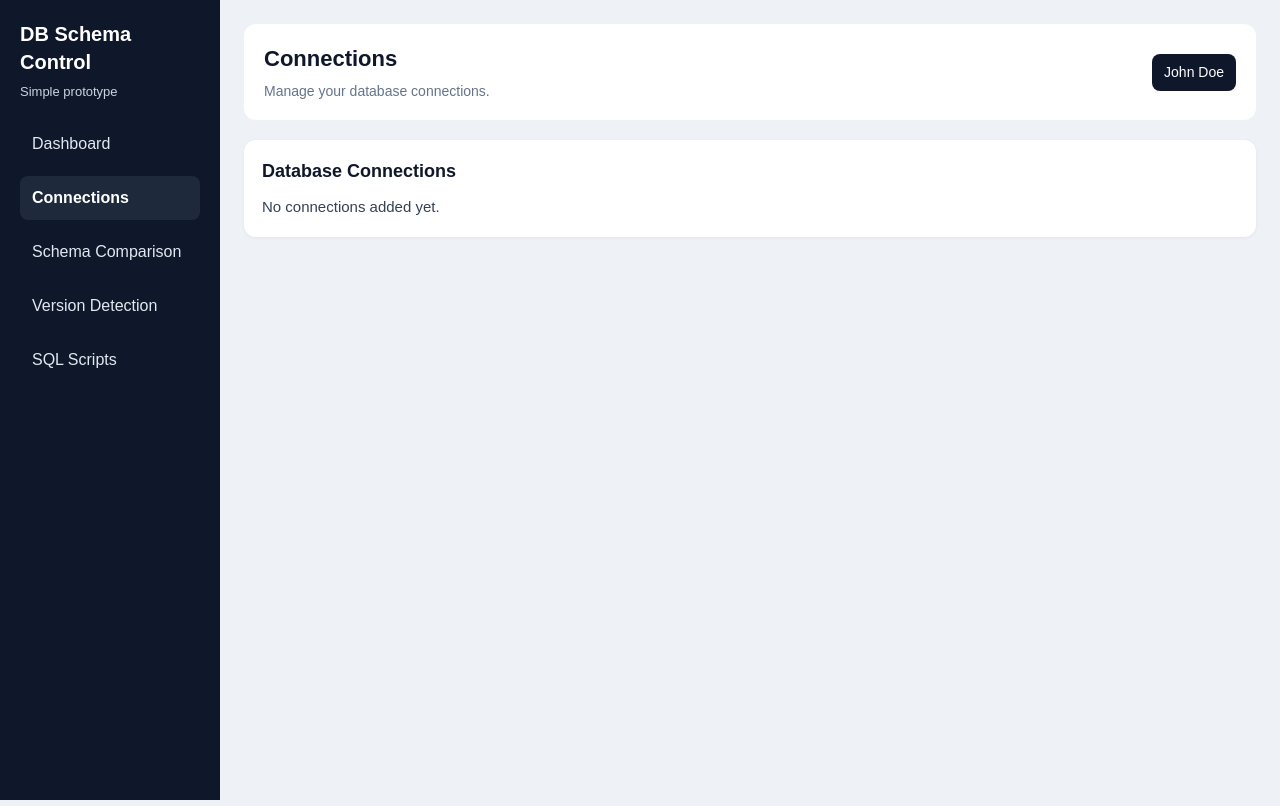
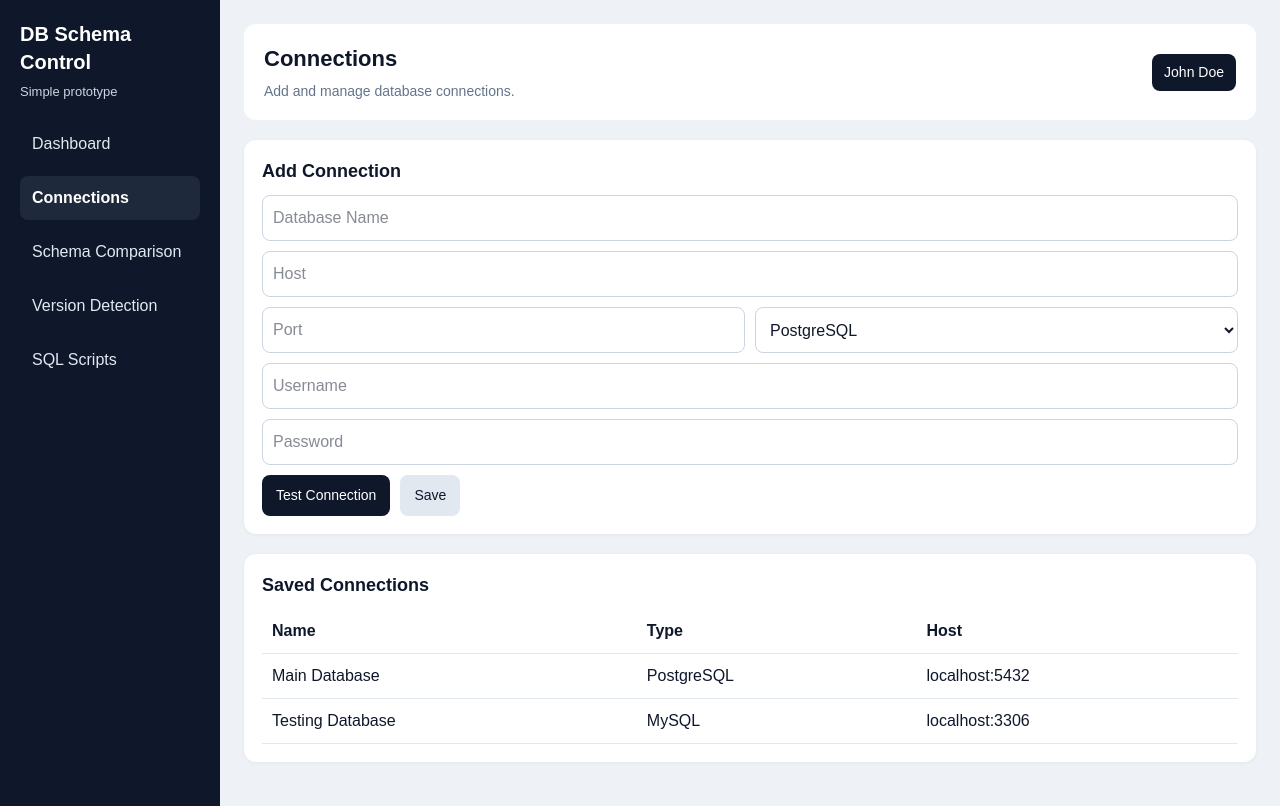
Before and after one commit to UmerNaseer2/FYP, a Next.js app in the folder my-app/: page /connections in a window 1280 px wide. Built offline with nearby package versions, Linux system fonts and the light colour scheme.

Commit message:
Update page.tsx

```diff
--- a/my-app/app/connections/page.tsx
+++ b/my-app/app/connections/page.tsx
@@ -9,12 +9,86 @@ export default function ConnectionsPage() {
       <main className="db-main">
         <Topbar
           title="Connections"
-          text="Manage your database connections."
+          text="Add and manage database connections."
         />
 
         <div className="db-card">
-          <div className="db-card__title">Database Connections</div>
-          <p className="db-text">No connections added yet.</p>
+          <h2 className="db-card__title">Add Connection</h2>
+
+          <div className="db-form">
+            <input
+              type="text"
+              placeholder="Database Name"
+              className="db-form__input"
+            />
+
+            <input
+              type="text"
+              placeholder="Host"
+              className="db-form__input"
+            />
+
+            <div className="db-form__row">
+              <input
+                type="text"
+                placeholder="Port"
+                className="db-form__input"
+              />
+
+              <select className="db-form__select">
+                <option>PostgreSQL</option>
+                <option>MySQL</option>
+                <option>SQL Server</option>
+              </select>
+            </div>
+
+            <input
+              type="text"
+              placeholder="Username"
+              className="db-form__input"
+            />
+
+            <input
+              type="password"
+              placeholder="Password"
+              className="db-form__input"
+            />
+
+            <div className="db-btn-group">
+              <button className="db-btn db-btn--primary">
+                Test Connection
+              </button>
+              <button className="db-btn db-btn--secondary">
+                Save
+              </button>
+            </div>
+          </div>
+        </div>
+
+        <div className="db-card">
+          <h2 className="db-card__title">Saved Connections</h2>
+
+          <table className="db-table">
+            <thead>
+              <tr>
+                <th>Name</th>
+                <th>Type</th>
+                <th>Host</th>
+              </tr>
+            </thead>
+            <tbody>
+              <tr>
+                <td>Main Database</td>
+                <td>PostgreSQL</td>
+                <td>localhost:5432</td>
+              </tr>
+              <tr>
+                <td>Testing Database</td>
+                <td>MySQL</td>
+                <td>localhost:3306</td>
+              </tr>
+            </tbody>
+          </table>
         </div>
       </main>
     </div>
```
